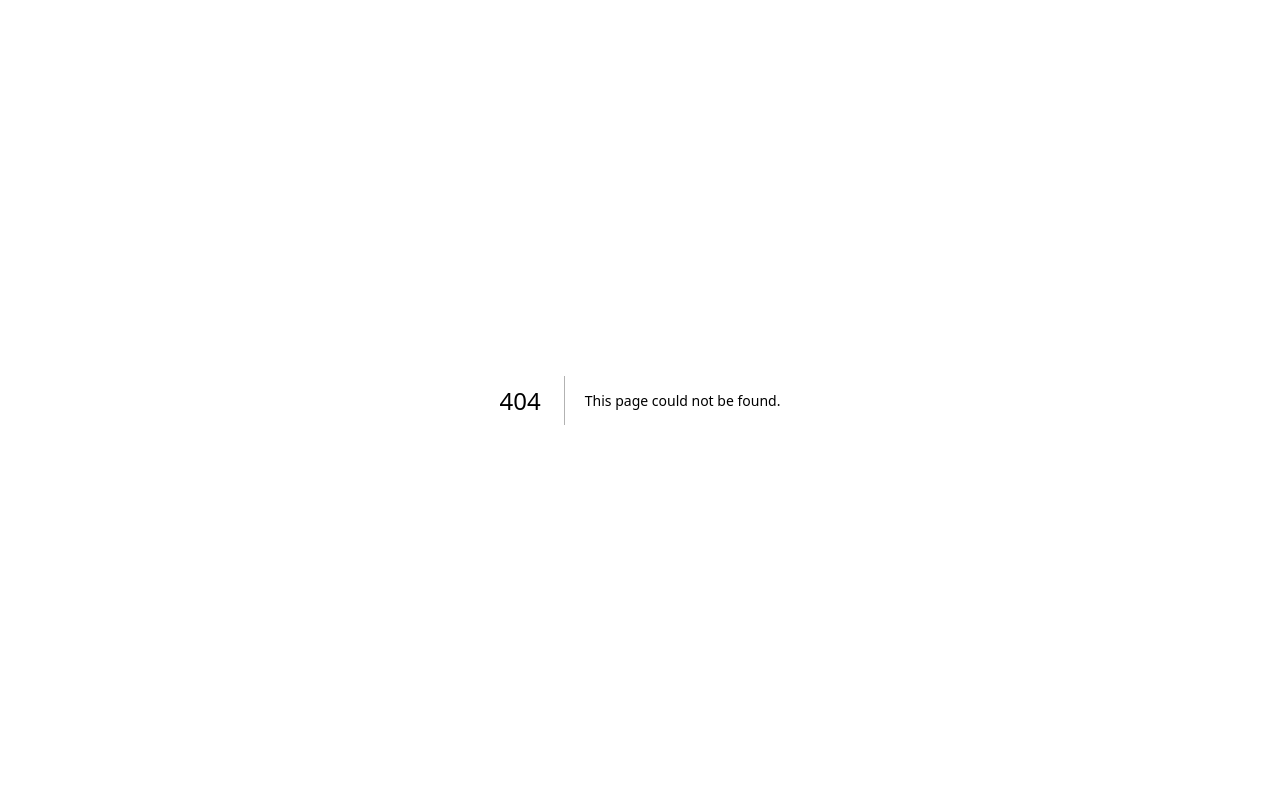
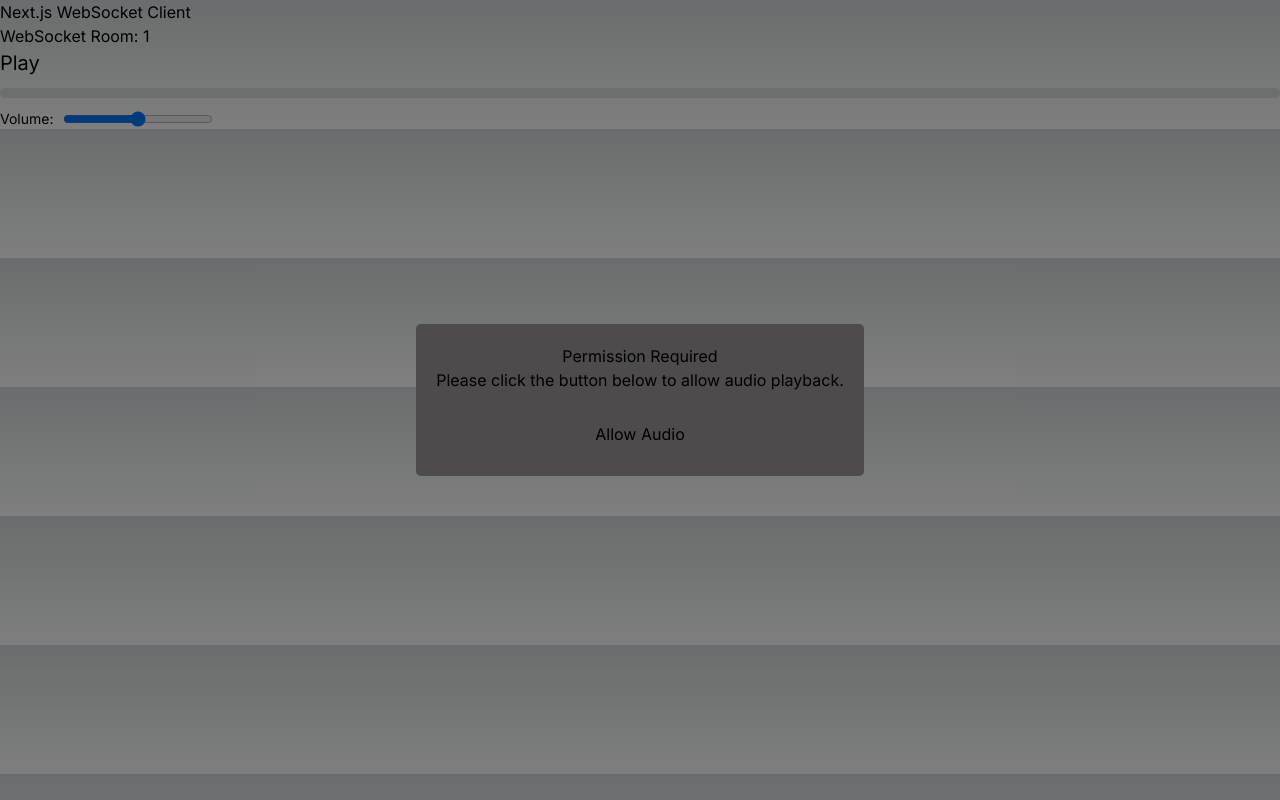
Before and after one commit to SpotiCloud/frontend, a Next.js app: page /Websocket/1 in a window 1280 px wide. Before the commit this address had no page. Built offline with nearby package versions, Linux system fonts and the light colour scheme.

Commit message:
Added room fucntionality through URL

```diff
--- a/package.json
+++ b/package.json
@@ -9,8 +9,10 @@
     "lint": "next lint"
   },
   "dependencies": {
-    "next": "14.2.3",
+    "express": "^4.19.2",
+    "next": "^14.2.3",
     "next-auth": "^4.24.7",
+    "prom-client": "^15.1.2",
     "react": "^18",
     "react-dom": "^18"
   },
--- /dev/null
+++ b/src/app/Websocket/[id]/page.tsx
@@ -0,0 +1,24 @@
+'use client';
+
+import WebSocketComponent from '../../../components/Websocket';
+import { useEffect, useState } from 'react';
+
+export default function WebsocketPage({ params, searchParams }) {
+    const id = params.id
+    const [roomId, setRoomId] = useState<number | null>(null);
+
+    useEffect(() => {
+        if (id && !isNaN(Number(id))) {
+            setRoomId(Number(id));
+        } else {
+            console.error("ID is not a valid number");
+        }
+    }, [id]);
+
+    return (
+        <div>
+            <h1>Next.js WebSocket Client</h1>
+            <WebSocketComponent room={roomId} />
+        </div>
+    );
+};
--- a/src/app/Websocket/page.tsx
+++ /dev/null
@@ -1,12 +0,0 @@
-'use client';
-
-import WebSocketComponent from '../../components/Websocket';
-
-export default function Home() {
-    return (
-        <div>
-            <h1>Next.js WebSocket Client</h1>
-            <WebSocketComponent room={1} />
-        </div>
-    );
-}
--- a/src/components/Websocket.tsx
+++ b/src/components/Websocket.tsx
@@ -50,7 +50,7 @@ const WebSocketComponent = ({room}: WebSocketComponentprops) => {
             getData();
 
             const fetchAudio = async (fileName: string) => {
-                const response = await fetch(`http://${process.env.NEXT_PUBLIC_SESSION_API_URL}/download/${fileName}`); // Your API endpoint
+                const response = await fetch(`http://${process.env.NEXT_PUBLIC_SESSION_API_URL}/session/download/${fileName}`); // Your API endpoint
                 if (response.ok) {
                     const url = URL.createObjectURL(await response.blob());
                     setAudioSrc(url);
@@ -60,7 +60,7 @@ const WebSocketComponent = ({room}: WebSocketComponentprops) => {
             };
 
             var ws: WebSocket;
-            ws = new WebSocket(`ws://${process.env.NEXT_PUBLIC_SESSION_API_URL}/ws?room=${room}`);
+            ws = new WebSocket(`ws://${process.env.NEXT_PUBLIC_SESSION_API_URL}/session/ws?room=${room}`);
             setSocket(ws);
 
             ws.onopen = () => {
--- a/src/lib/useSongs.ts
+++ b/src/lib/useSongs.ts
@@ -2,7 +2,7 @@ import { Song } from "../types";
 
 export const getSongs = async (): Promise<Song[]> => {
   try {
-    const res = await fetch(`http://${process.env.NEXT_PUBLIC_MUSIC_API_URL}/song/all`, {
+    const res = await fetch(`http://${process.env.NEXT_PUBLIC_MUSIC_API_URL}/music/song/all`, {
       next: { revalidate: 0 },
     });
     if (!res.ok) {
@@ -20,7 +20,7 @@ export const getSongs = async (): Promise<Song[]> => {
 export const getSong = async (): Promise<Song> => {
   try {
     //console.log(process.env.KEYCLOAK_CLIENT_ID);
-    const res = await fetch(`http://${process.env.NEXT_PUBLIC_MUSIC_API_URL}/song/1`, {
+    const res = await fetch(`http://${process.env.NEXT_PUBLIC_MUSIC_API_URL}/music/song/1`, {
       next: { revalidate: 0 },
     });
     if (!res.ok) {
```
Also changed, not shown: 1 other file (tests, documents, lock files or other folders).
